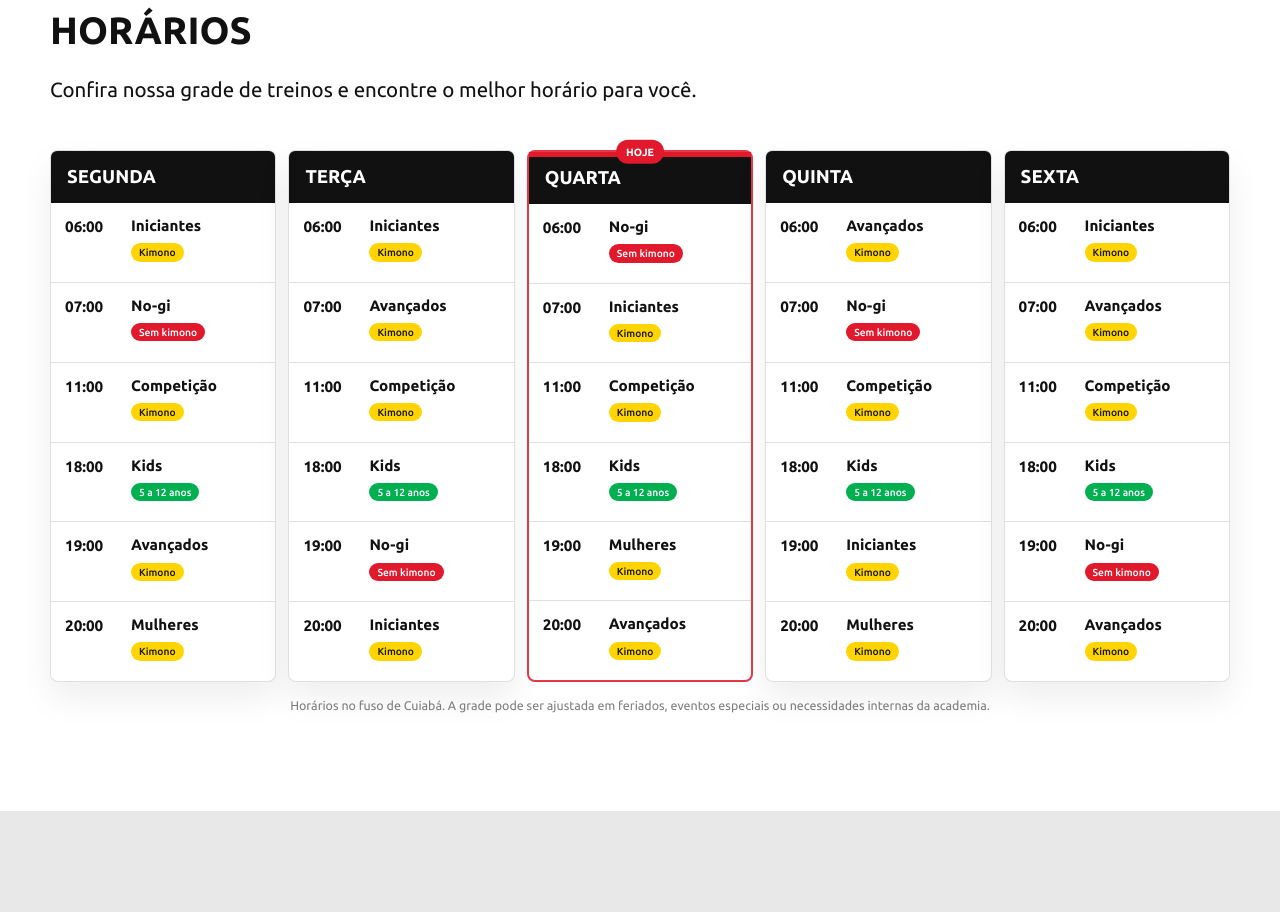
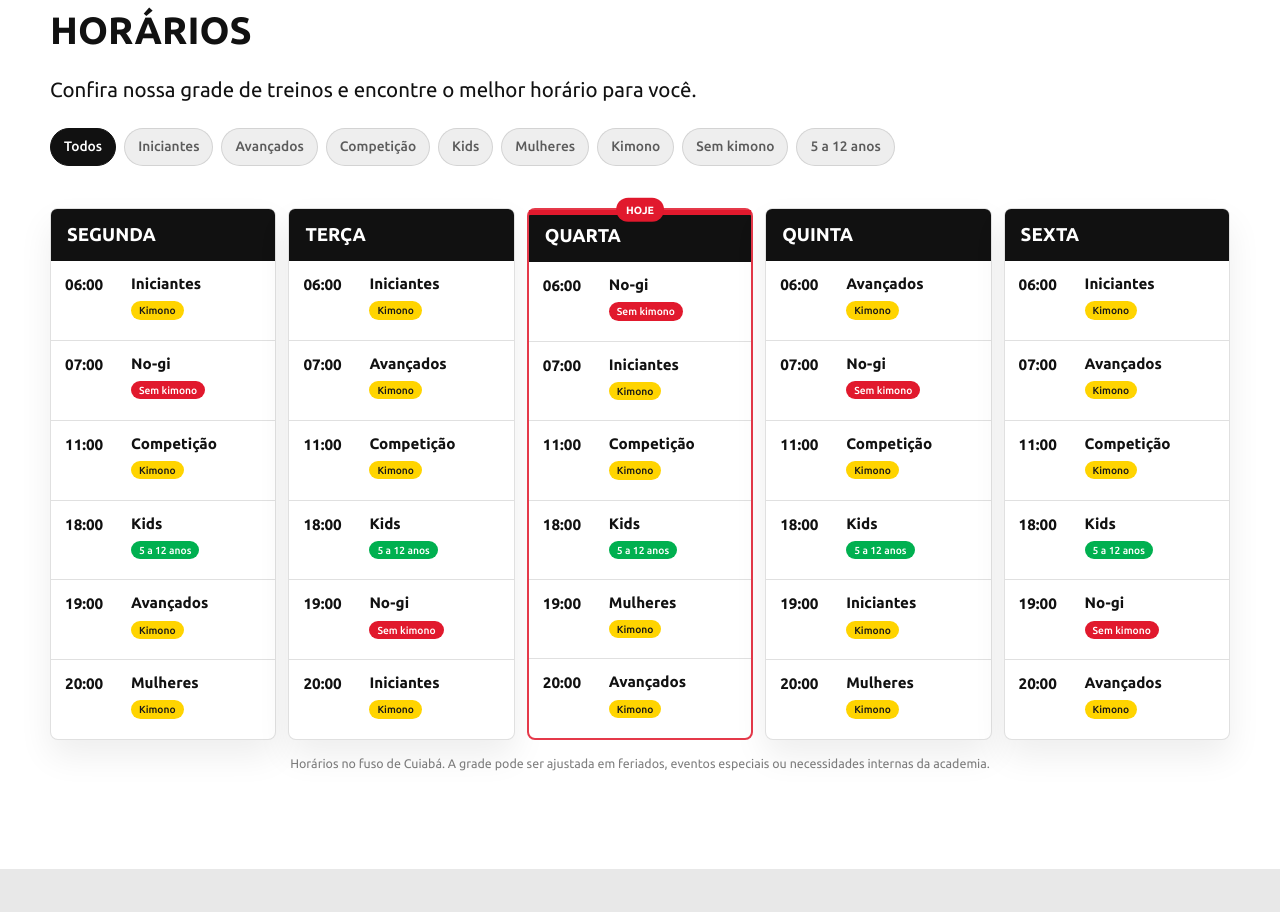
Before and after one commit to ederrabelo/tocadoleao-landingpage, a React (Vite) app: page / in a window 1280 px wide. Shown: the part 3540-4452 px from the top of the page. Built offline with nearby package versions, Linux system fonts and the light colour scheme.

Commit message:
Implementa filtro nos horários

```diff
--- a/src/App.css
+++ b/src/App.css
@@ -261,6 +261,7 @@
 .mobile-menu-nav a:focus-visible,
 .video-toggle:focus-visible,
 .hero-scroll-indicator:focus-visible,
+.schedule-filter:focus-visible,
 .faq-list summary:focus-visible {
   outline: 3px solid currentColor;
   outline-offset: 4px;
@@ -882,6 +883,41 @@
 .schedule-section .section-heading,
 .pricing-section .section-heading {
   margin-bottom: 30px;
+}
+
+.schedule-filters {
+  display: flex;
+  flex-wrap: wrap;
+  gap: 8px;
+  margin: -8px 0 28px;
+}
+
+.schedule-filter {
+  display: inline-flex;
+  align-items: center;
+  justify-content: center;
+  min-height: 38px;
+  padding: 0 13px;
+  border: 1px solid rgba(17, 17, 17, 0.12);
+  border-radius: 999px;
+  background: #eeeeee;
+  color: var(--ink-muted);
+  cursor: pointer;
+  font-size: 0.86rem;
+  font-weight: var(--font-weight-medium);
+  line-height: 1;
+  transition:
+    border-color 180ms ease,
+    background 180ms ease,
+    color 180ms ease;
+}
+
+.schedule-filter:hover,
+.schedule-filter:focus-visible,
+.schedule-filter.is-active {
+  border-color: var(--ink);
+  background: var(--ink);
+  color: #ffffff;
 }
 
 .schedule-grid {
@@ -977,6 +1013,15 @@
 
 .schedule-slot:first-child {
   border-top: 0;
+}
+
+.schedule-empty {
+  margin: 0;
+  padding: 18px 14px;
+  color: var(--ink-muted);
+  font-size: 0.84rem;
+  font-weight: var(--font-weight-regular);
+  line-height: 1.5;
 }
 
 .schedule-slot time {
--- a/src/App.tsx
+++ b/src/App.tsx
@@ -377,6 +377,18 @@ const scheduleDays = [
   },
 ]
 
+const scheduleFilters = [
+  'Todos',
+  'Iniciantes',
+  'Avançados',
+  'Competição',
+  'Kids',
+  'Mulheres',
+  'Kimono',
+  'Sem kimono',
+  '5 a 12 anos',
+] as const
+
 const pricingPlans = [
   {
     name: '2x na semana',
@@ -1048,6 +1060,8 @@ function App() {
   const menuToggleRef = useRef<HTMLButtonElement>(null)
   const firstMobileLinkRef = useRef<HTMLAnchorElement>(null)
   const [isMobileMenuOpen, setIsMobileMenuOpen] = useState(false)
+  const [activeScheduleFilter, setActiveScheduleFilter] =
+    useState<(typeof scheduleFilters)[number]>('Todos')
 
   useEffect(() => {
     if (!isMobileMenuOpen) {
@@ -1400,9 +1414,32 @@ function App() {
               </p>
             </div>
 
+            <div className="schedule-filters" aria-label="Filtrar horários">
+              {scheduleFilters.map((filter) => (
+                <button
+                  className={`schedule-filter${activeScheduleFilter === filter ? ' is-active' : ''}`}
+                  type="button"
+                  aria-pressed={activeScheduleFilter === filter}
+                  key={filter}
+                  onClick={() => {
+                    setActiveScheduleFilter(filter)
+                    trackEvent('schedule_filter_click', filter)
+                  }}
+                >
+                  {filter}
+                </button>
+              ))}
+            </div>
+
             <div className="schedule-grid">
               {scheduleDays.map((day) => {
                 const isToday = day.weekday === currentWeekday
+                const filteredSlots = day.slots.filter(
+                  (slot) =>
+                    activeScheduleFilter === 'Todos' ||
+                    slot.title === activeScheduleFilter ||
+                    slot.tags.some((tag) => tag.label === activeScheduleFilter),
+                )
 
                 return (
                   <article
@@ -1414,7 +1451,8 @@ function App() {
                       <h3>{day.day}</h3>
                     </header>
                     <div className="schedule-slots">
-                      {day.slots.map((slot) => (
+                      {filteredSlots.length > 0 ? (
+                        filteredSlots.map((slot) => (
                           <div className="schedule-slot" key={`${day.day}-${slot.time}-${slot.title}`}>
                             <time>{slot.time}</time>
                             <div>
@@ -1433,7 +1471,10 @@ function App() {
                               </div>
                             </div>
                           </div>
-                      ))}
+                        ))
+                      ) : (
+                        <p className="schedule-empty">Sem treinos para este filtro.</p>
+                      )}
                     </div>
                   </article>
                 )
```
Lines whose indentation alone changed are shown as unchanged.
